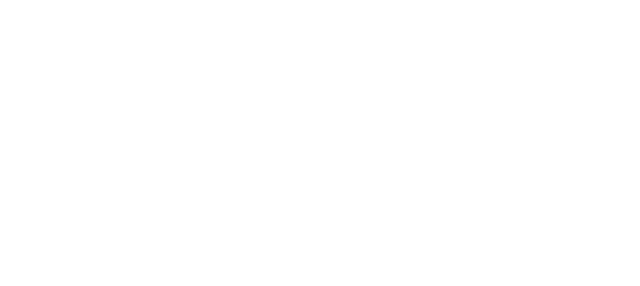
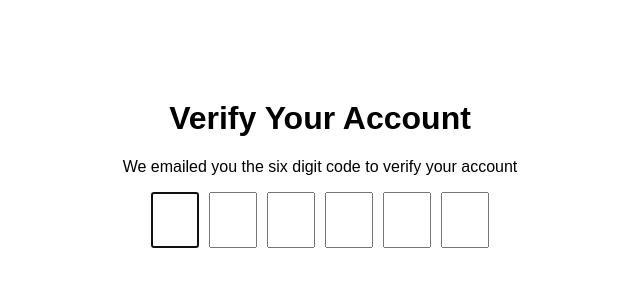
Before and after one commit to acciojob/OTP-roopansh123, a website: page main.html in a window 1280 px wide. Shown: the whole page, without its empty margins (320-960 px from the left). Drawn offline with Linux system fonts and the light colour scheme.

Commit message:
created a submission

```diff
--- a/main.html
+++ b/main.html
@@ -1,5 +1,4 @@
 <!DOCTYPE html>
-
 <html>
 
 <head>
@@ -7,9 +6,23 @@
 </head>
 
 <body>
-	<!-- the entire body must be written by student -->
-    <script type="text/javascript" src="./script.js">
-</script>
+
+	<h1 id="verification_heading">Verify Your Account</h1>
+
+	<p id="verification_subtext">
+		We emailed you the six digit code to verify your account
+	</p>
+
+	<div class="code-container">
+		<input type="text" maxlength="1" class="code">
+		<input type="text" maxlength="1" class="code">
+		<input type="text" maxlength="1" class="code">
+		<input type="text" maxlength="1" class="code">
+		<input type="text" maxlength="1" class="code">
+		<input type="text" maxlength="1" class="code">
+	</div>
+
+	<script src="./script.js"></script>
 
 </body>
 
--- a/script.js
+++ b/script.js
@@ -1 +1,20 @@
 //your JS code here. If required.
+const codes = document.querySelectorAll(".code");
+
+codes[0].focus();
+
+codes.forEach((code, index) => {
+	code.addEventListener("input", (e) => {
+		if (e.target.value && index < codes.length - 1) {
+			codes[index + 1].focus();
+		}
+	});
+
+	code.addEventListener("keydown", (e) => {
+		if (e.key === "Backspace") {
+			if (code.value === "" && index > 0) {
+				codes[index - 1].focus();
+			}
+		}
+	});
+});
--- a/styles.css
+++ b/styles.css
@@ -1 +1,19 @@
 /*  your css code here. If applicable */
+body{
+	text-align:center;
+	font-family:Arial, sans-serif;
+	margin-top:100px;
+}
+
+.code-container{
+	display:flex;
+	justify-content:center;
+	gap:10px;
+}
+
+.code{
+	width:40px;
+	height:50px;
+	text-align:center;
+	font-size:24px;
+}
```
